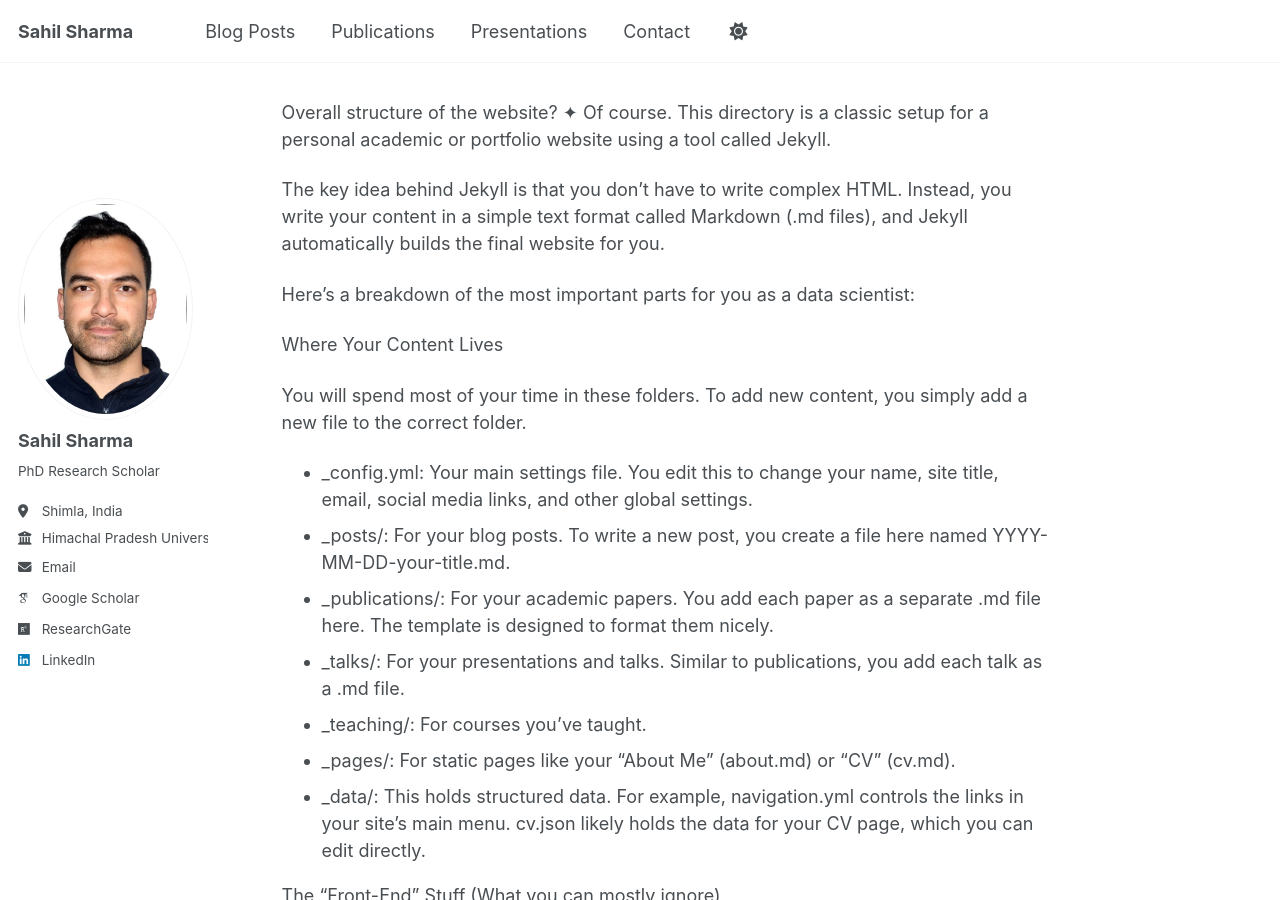
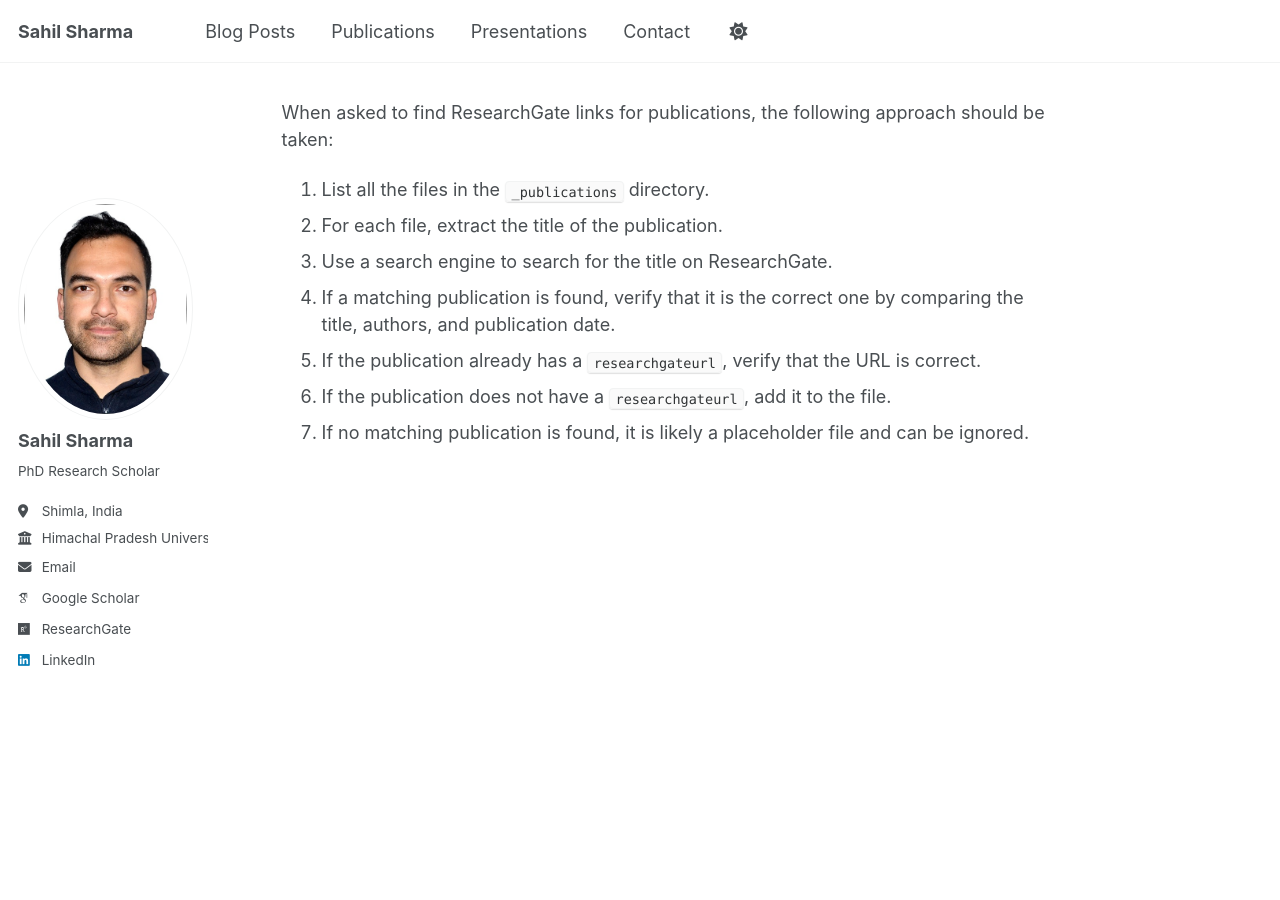
Before and after one commit to sahil-datascience/sahil-datascience.github.io, a Jekyll site: the page built from GEMINI.md, in a window 1280 px wide and 900 px high. Built offline with Jekyll 4.4.1, drawn with Linux system fonts in a browser that asks for light colours; some web fonts are replaced; our own code applies the rules of GitHub Pages for plain Markdown files; some of the changed text lies outside the part shown.

Commit message:
docs-update-GEMINI.md-and-publication

````diff
--- a/GEMINI.md
+++ b/GEMINI.md
@@ -1,86 +1,10 @@
-Overall structure of the website?
-✦ Of course. This directory is a classic setup for a personal academic or portfolio website using a tool called Jekyll.
 
-  The key idea behind Jekyll is that you don't have to write complex HTML. Instead, you write your content in a simple text format called
-  Markdown (.md files), and Jekyll automatically builds the final website for you.
+When asked to find ResearchGate links for publications, the following approach should be taken:
 
-  Here’s a breakdown of the most important parts for you as a data scientist:
-
-  Where Your Content Lives
-
-  You will spend most of your time in these folders. To add new content, you simply add a new file to the correct folder.
-
-   * _config.yml: Your main settings file. You edit this to change your name, site title, email, social media links, and other global
-     settings.
-   * _posts/: For your blog posts. To write a new post, you create a file here named YYYY-MM-DD-your-title.md.
-   * _publications/: For your academic papers. You add each paper as a separate .md file here. The template is designed to format them nicely.
-   * _talks/: For your presentations and talks. Similar to publications, you add each talk as a .md file.
-   * _teaching/: For courses you've taught.
-   * _pages/: For static pages like your "About Me" (about.md) or "CV" (cv.md).
-   * _data/: This holds structured data. For example, navigation.yml controls the links in your site's main menu. cv.json likely holds the
-     data for your CV page, which you can edit directly.
-
-  The "Front-End" Stuff (What you can mostly ignore)
-
-  These folders control the look and feel of your site. You generally won't need to touch these unless you want to make significant design
-  changes.
-
-
-   * _layouts/ & _includes/: These are HTML templates that define the structure of your pages.
-   * _sass/ & assets/: These folders control the styling (colors, fonts, layout) and hold assets like images or CSS files.
-
-  The Generated Website (Do Not Touch!)
-
-
-   * _site/: This is important. This folder contains the final, generated website that people see. You should never edit files in this
-     directory directly, because Jekyll will delete and rewrite everything in it every time it builds the site.
-
-  ---
-
-  What You Can Do (Common Tasks)
-
-  Based on this structure, here are things I can help you with:
-
-
-   1. Add a new publication, blog post, or talk.
-   2. Update your CV by editing _data/cv.json or _pages/cv.md.
-   3. Change your bio or social media links in _config.yml.
-   4. Add a new page (like a "Projects" or "Contact" page).
-   5. Change the navigation menu.
-
-
-  Just tell me what you'd like to accomplish, and I can guide you through the steps or perform them for you.
-
----
-
-## Gemini Workflow Notes
-
-**Git Commit Workflow:**
-
-The `run_shell_command` tool has issues with `git commit -m "..."` on this Windows system due to quote handling. To commit changes successfully, use the following file-based method:
-
-1.  **Stage Files:** Use `git add .` or `git add <file1> <file2>...` to stage all necessary changes.
-2.  **Write Commit Message:** Create a temporary file with the commit message.
-    ```
-    [tool_code]
-    write_file('commit_message.txt', 'feat: A descriptive commit message')
-    [/tool_code]
-    ```
-3.  **Commit from File:** Use the `-F` flag to commit using the message from the file.
-    ```
-    [tool_code]
-    run_shell_command('git commit -F commit_message.txt')
-    [/tool_code]
-    ```
-4.  **Clean Up:** Delete the temporary file. Since the OS is Windows, use `del`.
-    ```
-    [tool_code]
-    run_shell_command('del commit_message.txt')
-    [/tool_code]
-    ```
-5.  **Push:** Push the changes to the remote repository.
-    ```
-    [tool_code]
-    run_shell_command('git push')
-    [/tool_code]
-    ```
+1.  List all the files in the `_publications` directory.
+2.  For each file, extract the title of the publication.
+3.  Use a search engine to search for the title on ResearchGate.
+4.  If a matching publication is found, verify that it is the correct one by comparing the title, authors, and publication date.
+5.  If the publication already has a `researchgateurl`, verify that the URL is correct.
+6.  If the publication does not have a `researchgateurl`, add it to the file.
+7.  If no matching publication is found, it is likely a placeholder file and can be ignored.
````
Also changed, not shown: _publications/destination_resilience.md (+1 -1 lines).
